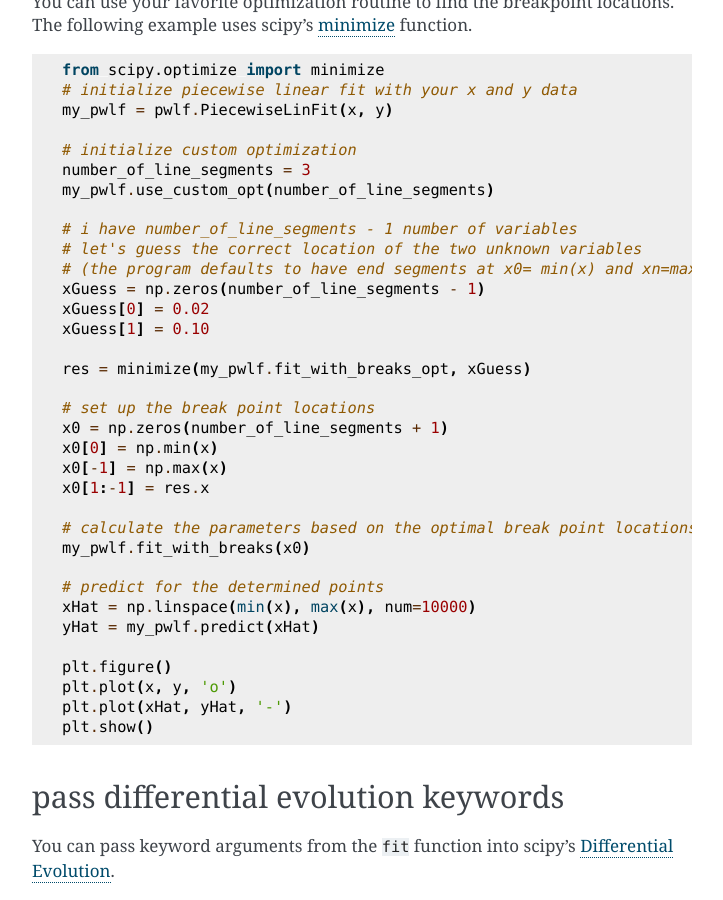
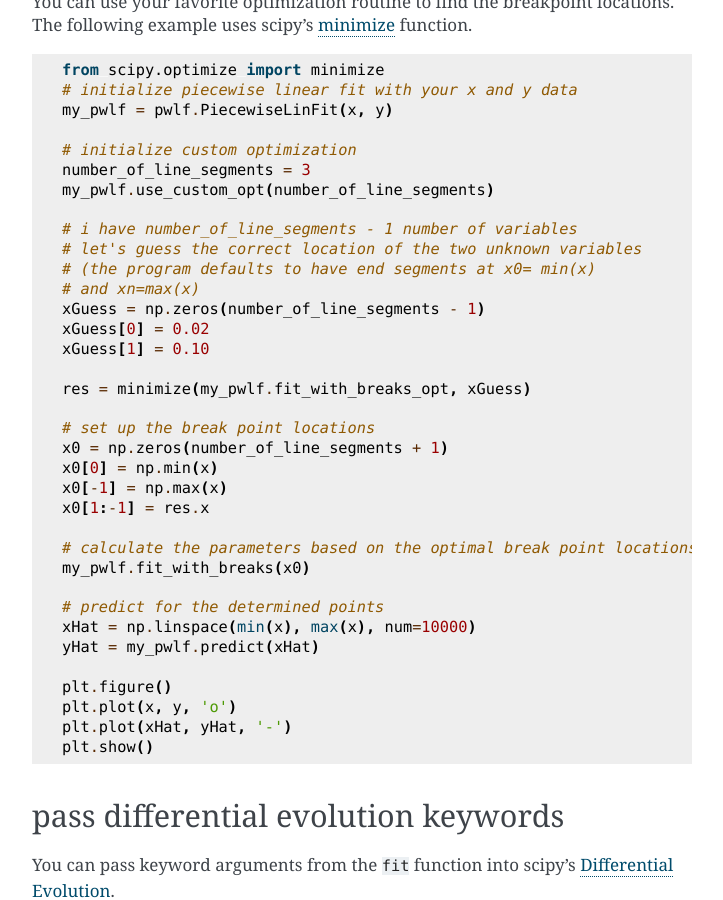
Before and after one commit to cjekel/piecewise_linear_fit_py, a Sphinx documentation site: the page built from docs/source/examples.rst, in a window 1280 px wide and 900 px high, scrolled down 3580 px. Shown: the whole window, without its empty margins (388-1111 px from the left). Built offline with Sphinx 7.4.7, drawn with Linux system fonts in a browser that asks for light colours.

Commit message:
line change in custom opt routine

```diff
--- a/docs/source/examples.rst
+++ b/docs/source/examples.rst
@@ -203,7 +203,8 @@ function.
 
     # i have number_of_line_segments - 1 number of variables
     # let's guess the correct location of the two unknown variables
-    # (the program defaults to have end segments at x0= min(x) and xn=max(x)
+    # (the program defaults to have end segments at x0= min(x)
+    # and xn=max(x)
     xGuess = np.zeros(number_of_line_segments - 1)
     xGuess[0] = 0.02
     xGuess[1] = 0.10
```
Also changed, not shown: examples/README.md, examples/README.rst, 4 other files.
